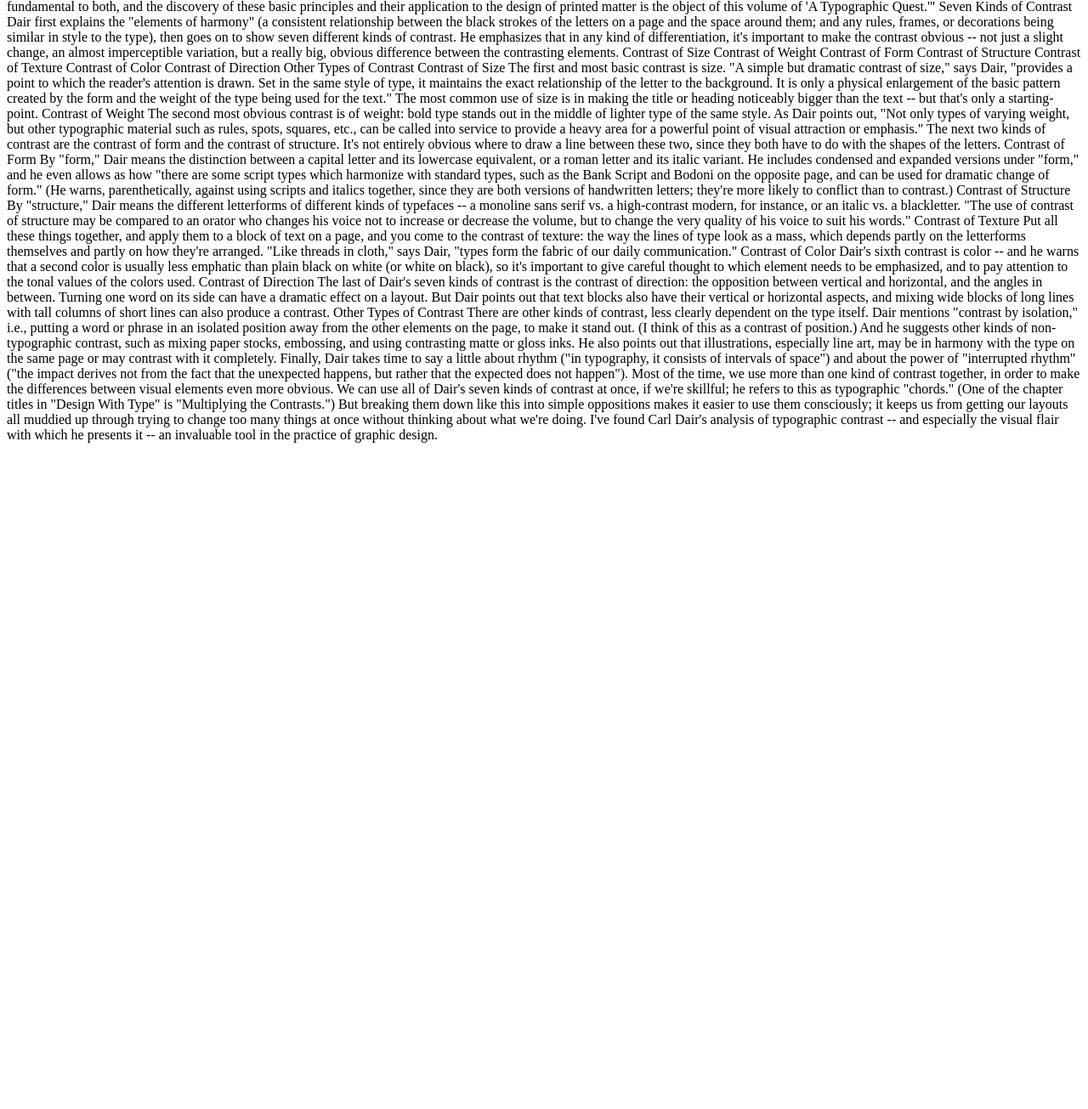
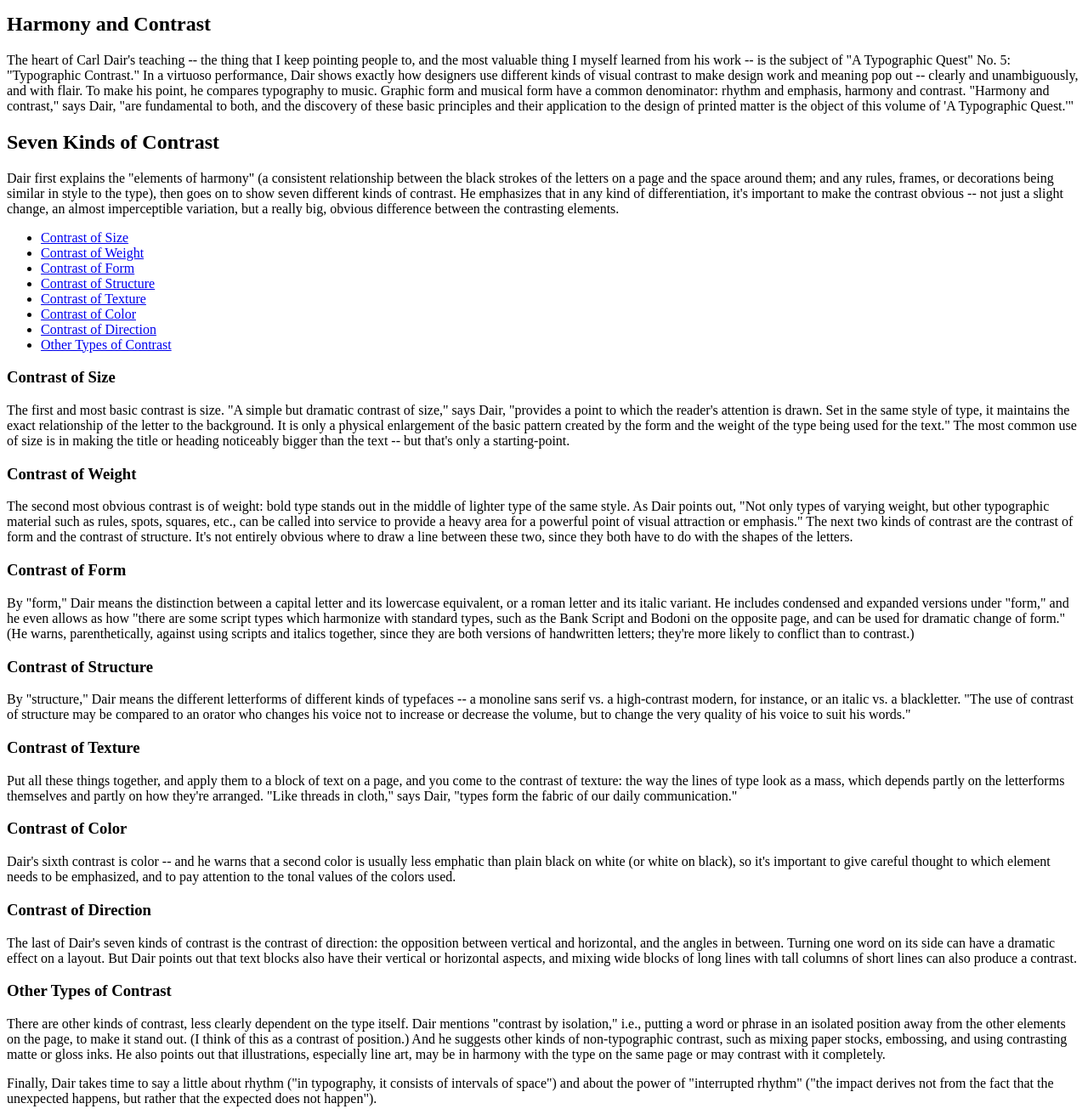
Before and after one commit to theresamei/Interactive, a plain HTML site: page exercises/carldair.html in a window 1280 px wide. Shown: the part 387-1692 px from the top of the page at 85% size. Before the commit the page ends 916 px from the top, so only its background shows below. Drawn offline with Linux system fonts and the light colour scheme.

Commit message:
carl hair exercise upload
exercise complete

```diff
--- a/exercises/carldair.html
+++ b/exercises/carldair.html
@@ -9,10 +9,12 @@
 <body>
 <h1>Seven Principles of Typographic Contrast</h1>
 
-In a seminal booklet that he both designed and wrote, Carl Dair showed how in typography, as in music, harmony and contrast are the keys to composition.
+<em>
+In a seminal booklet that he both designed and wrote, Carl Dair showed how in typography, as in music, harmony and contrast are the keys to composition.</em>
 
-Written by John D. Berry
+<p>Written by John D. Berry</p>
 
+<p>
 The late Canadian typographer Carl Dair was one of the great typographic designers of the 1950s and 1960s, and he may have been the best of them all at explaining the nature of typography. In coordinated projects that he both wrote and designed, he managed to describe -- and show -- the ways in which manipulating and using type make typography happen.
 
 Dair is the very epitome of what I mean when I say "typographer": someone who designs with type, not just a fancy typesetter, but someone who uses type, in all its variations, as the principal element of design. Since type carries meaning, the practice of typography requires a designer who cares about the words themselves. It requires someone who cares enough, and is skillful enough, to make the type express that meaning, rather than serve as simply eye-catching decoration.
@@ -20,63 +22,90 @@
 Carl Dair's book "Design With Type" (originally published in 1952; revised and expanded in 1967) is deservedly still in print, even though the technology that he used and described has long been outdated. The practicalities of setting type in metal are no longer the practicalities we have to deal with; but the visual relationships between letters, which Dair showed and explained so graphically in his book, haven't changed at all. "Design With Type" is still one of the best handbooks available for learning how to do exactly what the title says: design with type.
 
 At around the same time he was revising his book, Carl Dair was producing a series of six pamphlets for West Virginia Pulp and Paper (Westvaco), which he called "A Typographic Quest." Each booklet was, naturally, printed on Westvaco paper stock; like the lavish paper-company samples produced today, this series was meant to raise the profile of the manufacturer and encourage designers to think of Westvaco when specifying paper for their printing jobs. But these were quite modest productions: little saddlestitched booklets of about 30 pages, measuring 5-1/4 inches by 9, usually printed in two colors (the first one uses three colors throughout; the later ones are two-color, although the second color may change from sheet to sheet, with all three colors used together on the covers). The first "A Typographic Quest" was published in 1964; the sixth (and, as far as I know, final) came out in 1968, the year Carl Dair died. Since he was both writer and designer for the series, each of the booklets emerged as a wholly crafted object, dedicated to explaining one or another aspect of using type.
+</p>
 
-Harmony and Contrast
+<h2>Harmony and Contrast</h2>
 
+<p>
 The heart of Carl Dair's teaching -- the thing that I keep pointing people to, and the most valuable thing I myself learned from his work -- is the subject of "A Typographic Quest" No. 5: "Typographic Contrast." In a virtuoso performance, Dair shows exactly how designers use different kinds of visual contrast to make design work and meaning pop out -- clearly and unambiguously, and with flair. To make his point, he compares typography to music.
 
 Graphic form and musical form have a common denominator: rhythm and emphasis, harmony and contrast. "Harmony and contrast," says Dair, "are fundamental to both, and the discovery of these basic principles and their application to the design of printed matter is the object of this volume of 'A Typographic Quest.'"
+</p>
 
-Seven Kinds of Contrast
+<h2>Seven Kinds of Contrast</h2>
 
+<p>
 Dair first explains the "elements of harmony" (a consistent relationship between the black strokes of the letters on a page and the space around them; and any rules, frames, or decorations being similar in style to the type), then goes on to show seven different kinds of contrast. He emphasizes that in any kind of differentiation, it's important to make the contrast obvious -- not just a slight change, an almost imperceptible variation, but a really big, obvious difference between the contrasting elements.
+</p>
 
-Contrast of Size
-Contrast of Weight
-Contrast of Form
-Contrast of Structure
-Contrast of Texture
-Contrast of Color
-Contrast of Direction
-Other Types of Contrast
+<ul>
+	<li><a href="#size">Contrast of Size</a></li>
+	<li><a href="#weight">Contrast of Weight</a></li>
+	<li><a href="#form">Contrast of Form</a></li>
+	<li><a href="#structure">Contrast of Structure</a></li>
+	<li><a href="#texture">Contrast of Texture</a></li>
+	<li><a href="#color">Contrast of Color</a></li>
+	<li><a href="#direction">Contrast of Direction</a></li>
+	<li><a href="#contrast">Other Types of Contrast</a></li>
+</ul>
 
-Contrast of Size
+<h3 id="size">Contrast of Size</h3>
 
+<p>
 The first and most basic contrast is size. "A simple but dramatic contrast of size," says Dair, "provides a point to which the reader's attention is drawn. Set in the same style of type, it maintains the exact relationship of the letter to the background. It is only a physical enlargement of the basic pattern created by the form and the weight of the type being used for the text." The most common use of size is in making the title or heading noticeably bigger than the text -- but that's only a starting-point.
+</p>
 
-Contrast of Weight
+<h3 id="weight">Contrast of Weight</h3>
 
+<p>
 The second most obvious contrast is of weight: bold type stands out in the middle of lighter type of the same style. As Dair points out, "Not only types of varying weight, but other typographic material such as rules, spots, squares, etc., can be called into service to provide a heavy area for a powerful point of visual attraction or emphasis."
 
 The next two kinds of contrast are the contrast of form and the contrast of structure. It's not entirely obvious where to draw a line between these two, since they both have to do with the shapes of the letters.
+</p>
 
-Contrast of Form
+<h3 id="form">Contrast of Form</h3>
 
+<p>
 By "form," Dair means the distinction between a capital letter and its lowercase equivalent, or a roman letter and its italic variant. He includes condensed and expanded versions under "form," and he even allows as how "there are some script types which harmonize with standard types, such as the Bank Script and Bodoni on the opposite page, and can be used for dramatic change of form." (He warns, parenthetically, against using scripts and italics together, since they are both versions of handwritten letters; they're more likely to conflict than to contrast.)
+</p>
 
-Contrast of Structure
+<h3 id="structure">Contrast of Structure</h3>
 
+<p>
 By "structure," Dair means the different letterforms of different kinds of typefaces -- a monoline sans serif vs. a high-contrast modern, for instance, or an italic vs. a blackletter. "The use of contrast of structure may be compared to an orator who changes his voice not to increase or decrease the volume, but to change the very quality of his voice to suit his words."
+</p>
 
-Contrast of Texture
+<h3 id="texture">Contrast of Texture</h3>
 
+<p>
 Put all these things together, and apply them to a block of text on a page, and you come to the contrast of texture: the way the lines of type look as a mass, which depends partly on the letterforms themselves and partly on how they're arranged. "Like threads in cloth," says Dair, "types form the fabric of our daily communication."
+</p>
 
-Contrast of Color
+<h3 id="color">Contrast of Color</h3>
 
+<p>
 Dair's sixth contrast is color -- and he warns that a second color is usually less emphatic than plain black on white (or white on black), so it's important to give careful thought to which element needs to be emphasized, and to pay attention to the tonal values of the colors used.
+</p>
 
-Contrast of Direction
+<h3 id="direction">Contrast of Direction</h3>
 
+<p>
 The last of Dair's seven kinds of contrast is the contrast of direction: the opposition between vertical and horizontal, and the angles in between. Turning one word on its side can have a dramatic effect on a layout. But Dair points out that text blocks also have their vertical or horizontal aspects, and mixing wide blocks of long lines with tall columns of short lines can also produce a contrast.
+</p>
 
-Other Types of Contrast
+<h3 id="contrast">Other Types of Contrast</h3>
 
+<p>
 There are other kinds of contrast, less clearly dependent on the type itself. Dair mentions "contrast by isolation," i.e., putting a word or phrase in an isolated position away from the other elements on the page, to make it stand out. (I think of this as a contrast of position.) And he suggests other kinds of non-typographic contrast, such as mixing paper stocks, embossing, and using contrasting matte or gloss inks. He also points out that illustrations, especially line art, may be in harmony with the type on the same page or may contrast with it completely.
+</p>
 
+<p>
 Finally, Dair takes time to say a little about rhythm ("in typography, it consists of intervals of space") and about the power of "interrupted rhythm" ("the impact derives not from the fact that the unexpected happens, but rather that the expected does not happen").
+</p>
 
+<p>
 Most of the time, we use more than one kind of contrast together, in order to make the differences between visual elements even more obvious. We can use all of Dair's seven kinds of contrast at once, if we're skillful; he refers to this as typographic "chords." (One of the chapter titles in "Design With Type" is "Multiplying the Contrasts.") But breaking them down like this into simple oppositions makes it easier to use them consciously; it keeps us from getting our layouts all muddied up through trying to change too many things at once without thinking about what we're doing. I've found Carl Dair's analysis of typographic contrast -- and especially the visual flair with which he presents it -- an invaluable tool in the practice of graphic design.
+</p>
 
 </body>
 </html>
```
